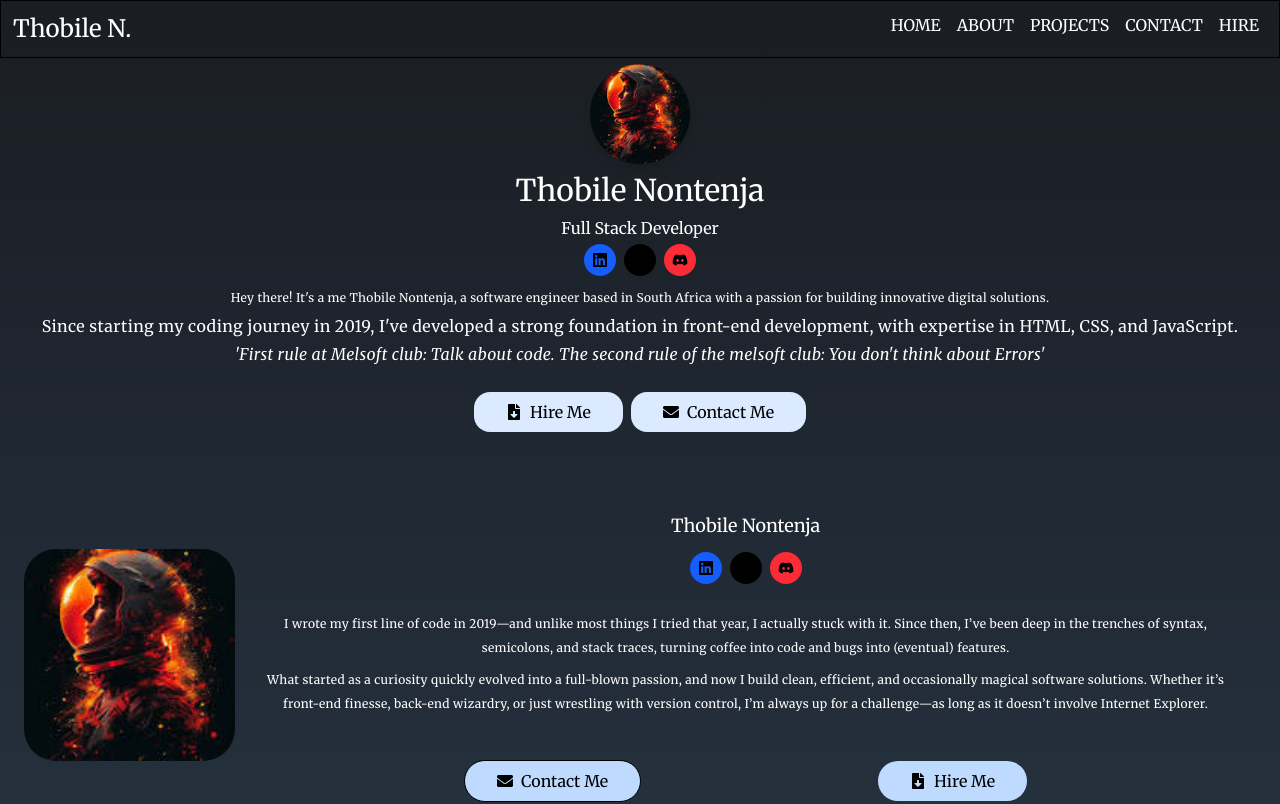
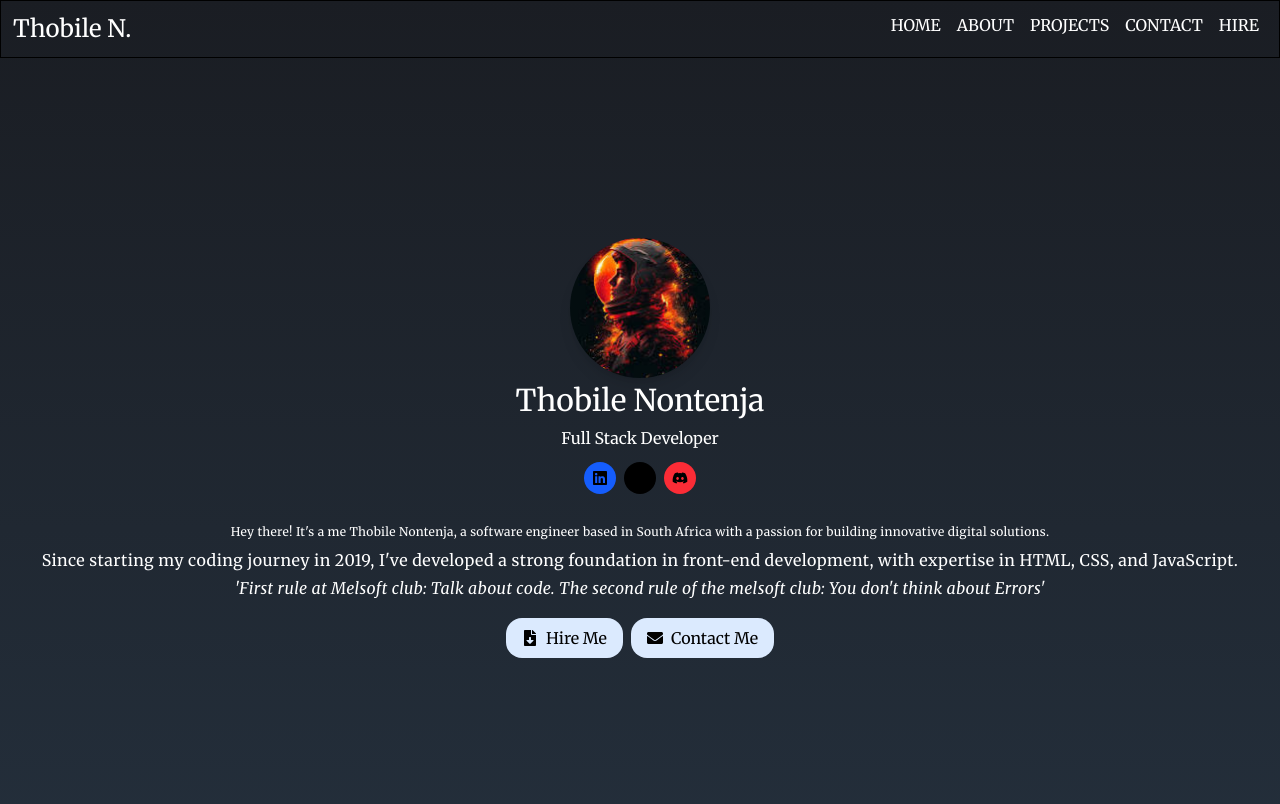
Before and after one commit to Supa-Thobile2/portfolio-melsoft2, a React (Vite) app: page / in a window 1280 px wide. Shown: the top 804 px of the page. Built offline with nearby package versions, Linux system fonts and the light colour scheme; a web font is replaced by a local one.

Commit message:
added updates to hero section

```diff
--- a/src/components/hero/Hero.jsx
+++ b/src/components/hero/Hero.jsx
@@ -12,31 +12,31 @@ function Hero() {
 
     <>
 
-        <div className=' flex items-center justify-center flex-col mx-auto w-full h-full mt-12 text-center p-4 mb-4 '>
+        <div className=' flex items-center justify-center flex-col mx-auto w-full h-[100vh] mt-12 text-center px-4'>
 
-                        <img src={Image}  alt='astranaut image' className='w-25 rounded-full shadow-lg mx-auto mb-1 md:mx-auto' />
+                        <img src={Image}  alt='astranaut image' className='w-35 rounded-full shadow-lg mx-auto  md:mx-auto' />
 
 
 
                         <h1 className='text-lg text-white my-1 md:text-4xl lg:text-3xl '>Thobile Nontenja</h1>
                         <span className='text-white  py-1  md:text-base lg:text-base'>Full Stack Developer</span>
 
-                  <div className='flex items-center justify-between gap-2'>
+                  <div className='flex items-center justify-between gap-2 p-2'>
                     <button className='py-2 px-2  bg-blue-600 rounded-full hover:translate-y-[10px] hover:shadow-md transition duration-300'><FaLinkedin/></button>
                     <button className='py-2 px-2 bg-black rounded-full hover:translate-y-[10px] hover:shadow-md transition duration-300'><FaGithub/></button>
                     <button className='py-2 px-2 bg-red-500 rounded-full hover:translate-y-[10px] hover:shadow-md transition duration-300'><FaDiscord/></button>
 
                   </div>
-                  <div className='container items-center px-2 my-2'>
+                  <div className='w-full items-center px-4 py-4'>
                     <p className='text-[12px] tracking-wide leading-7 text-white text-start md:text-center '>Hey there! It's a me Thobile Nontenja, a software engineer based in South Africa with a passion for building innovative digital solutions.
                        </p>
                     <p className='text-[12px] text-white tracking-wide leading-7 text-start   md:text-center lg:text-base'>Since starting my coding journey in 2019, I've developed a strong foundation in front-end development, with expertise in HTML, CSS, and JavaScript.</p>
                     <span className='text-[12px] leading-7 tracking-wide  text-base text-start text-white italic bold md:text-center block lg:text-base'>'First rule at Melsoft club: Talk about code. The second rule of the melsoft club: You don't think about Errors'</span>
                   </div>
 
-                  <div className='flex items-center justify-between gap-2 my-2 p-2'>
-                    <button className='flex justify-evenly items-center gap-2  py-2 px-8 bg-blue-100 rounded-2xl hover:translate-y-[10px] hover:shadow-md transition duration-300'><FaFileDownload/>Hire Me</button>
-                    <button className='flex justify-evenly items-center gap-2  py-2 px-8 bg-blue-100 rounded-2xl hover:translate-y-[10px] hover:shadow-md transition duration-300'><FaEnvelope/>Contact Me</button>
+                  <div className='flex items-center justify-between gap-2'>
+                    <button className='flex justify-evenly items-center gap-2  py-2 px-4 bg-blue-100 rounded-2xl hover:translate-y-[10px] hover:shadow-md transition duration-300'><FaFileDownload/>Hire Me</button>
+                    <button className='flex justify-evenly items-center gap-2  py-2 px-4 bg-blue-100 rounded-2xl hover:translate-y-[10px] hover:shadow-md transition duration-300'><FaEnvelope/>Contact Me</button>
 
                   </div>
 
```
